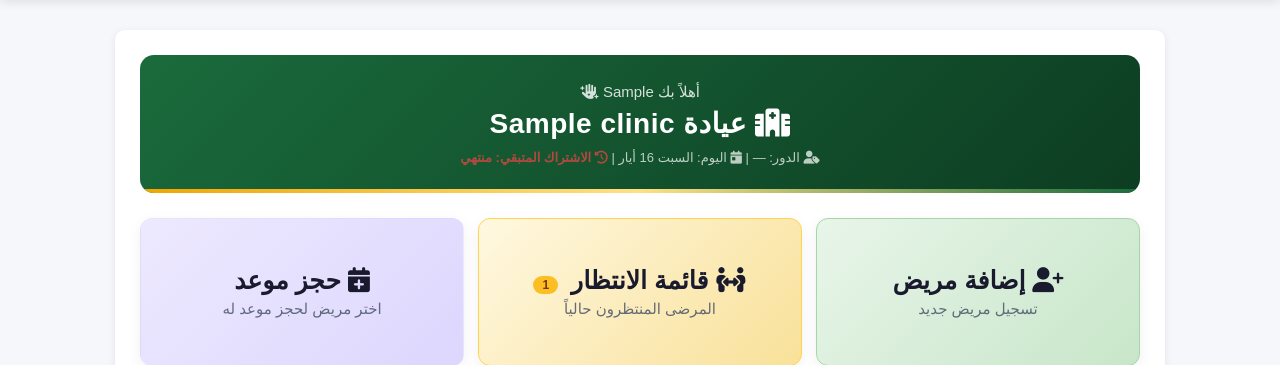
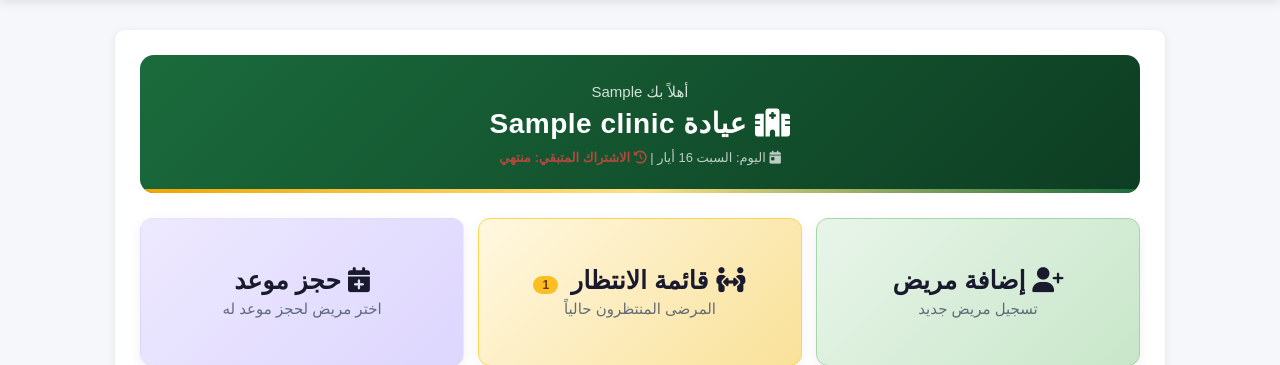
Before and after one commit to abd95rahman95-eng/demo_clinic, a Django app: page /patients/dashboard/ in a window 1280 px wide. Shown: the part 84-449 px from the top of the page. Run offline with Django 5.2, Linux system fonts and the light colour scheme; a user stored in the database is signed in; tables that the repository leaves empty hold one stand-in row (values such as "Sample post"); data that the repository does not hold is empty; some libraries are stand-ins or nearby versions.

Commit message:
dashboard

```diff
--- a/patients/templates/patients/dashboard.html
+++ b/patients/templates/patients/dashboard.html
@@ -7,11 +7,10 @@
 
 <!-- ── Clinic header ── -->
 <div class="clinic-header-card">
-    <div class="welcome-text">أهلاً بك {{ request.user.first_name }} <i class="fa-solid fa-hand-sparkles"></i></div>
+    <div class="welcome-text">أهلاً بك {{ request.user.first_name }}</div>
     <div class="clinic-name"><i class="fa-solid fa-hospital"></i> عيادة {{ clinic_name }}</div>
     <div class="clinic-meta">
-        <span><i class="fa-solid fa-user-tag"></i> الدور: {{ user_role }}</span>
-        <span>|</span>
+
         <span><i class="fa-solid fa-calendar-day"></i> اليوم: {{ formatted_date }}</span>
         <span>|</span>
         <span {% if request.user.userprofile.clinic.subscription_days_count < 3 %}style="color: #ef4444; font-weight: bold;"{% endif %}><i class="fa-solid fa-clock-rotate-left"></i> الاشتراك المتبقي: {{ request.user.userprofile.clinic.subscription_days_left }}</span>
--- a/patients/templates/patients/print_prescription.html
+++ b/patients/templates/patients/print_prescription.html
@@ -234,7 +234,7 @@ body {
     </div>
 
     <div style="margin-top: 14px; text-align: center; font-size: 11px; color: #64748b; border-top: 1px dashed #cbd5e1; padding-top: 6px;">
-        This prescription prepared by Eyadatak.
+        هذه الوصفة جهّزت إلكترونيًا عبر نظام إدارة العيادات "عيادة"
     </div>
 
 </div>
```
